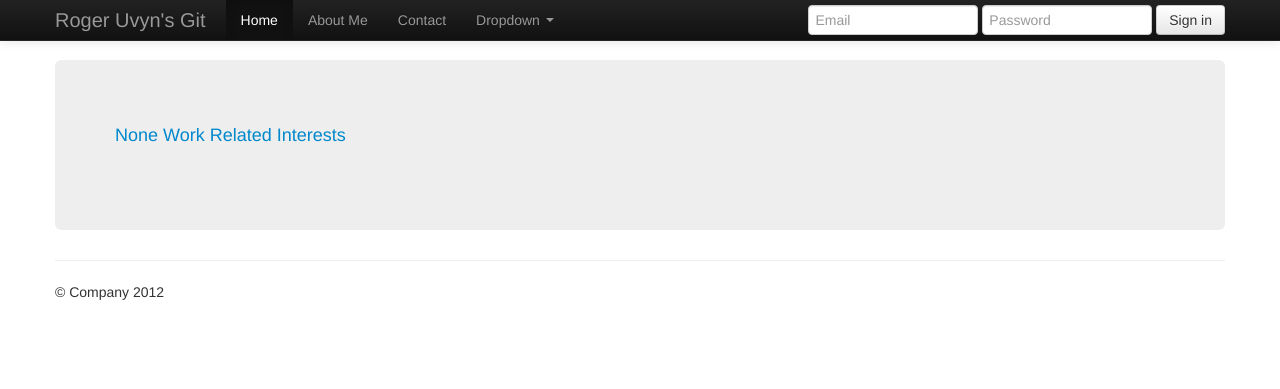
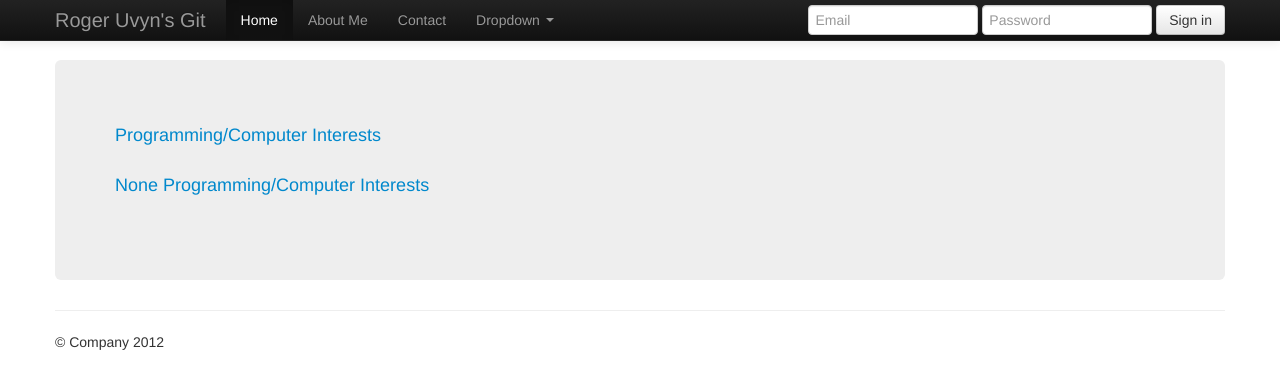
Before and after one commit to RogerUvyn/rogeruvyn.github.com, a Jekyll site: the page built from personal/interests.markdown, in a window 1280 px wide. Shown: the top 389 px of the page. Built offline with Jekyll 4.4.1, drawn with Linux system fonts in a browser that asks for light colours; Markdown is read by kramdown in place of the engine named in the settings.

Commit message:
Rel 1.54
Rel 1.54

```diff
--- a/personal/interests.markdown
+++ b/personal/interests.markdown
@@ -2,9 +2,31 @@
 layout: default
 ---
 <div class="hero-unit">
+   <ul class="nav" tabindex="-2">
+    <li class="dropdown">
+          <a href="#" class="dropdown-toggle" data-toggle="dropdown">Programming/Computer Interests</a>
+          <ul class="dropdown-menu">
+                <li class="nav-header">Web Programming</li>
+                <li><a href="https://github.com/">GitHub Social Coding</a></li>
+                      <li class="dropdown-submenu">
+                        <a tabindex="-1" href="#">Responsive Design</a>
+                            <ul class="dropdown-menu">
+                              <li><a href="http://twitter.github.com/bootstrap/">Boot Strap</a></li>
+                              <li><a href="http://jekyllrb.com/">Jekyll</a></li>
+                              <li><a href="http://maruku.rubyforge.org/index.html">maruku</a></li>
+                            </ul>
+                      </li>
+                <li><a href="http://www.w3schools.com/html/html5_intro.asp">HTML 5 at w3 School</a></li>
+                <li><a href="http://drupal.org/">Drupal</a></li>
+
+
+        </ul>
+    </li>
+  </ul>
+
   <ul class="nav" tabindex="-2">
     <li class="dropdown">
-          <a href="#" class="dropdown-toggle" data-toggle="dropdown">None Work Related Interests</a>
+          <a href="#" class="dropdown-toggle" data-toggle="dropdown">None Programming/Computer Interests</a>
           <ul class="dropdown-menu">
                 <li class="nav-header">Automotive</li>
                       <li class="dropdown-submenu">
```
